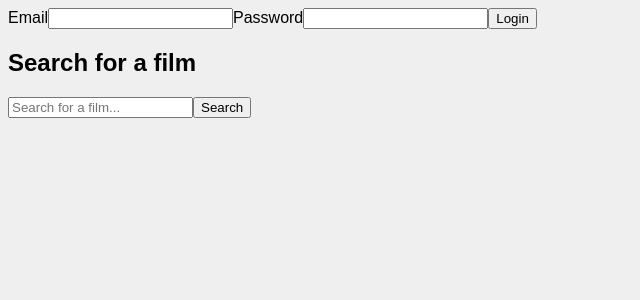
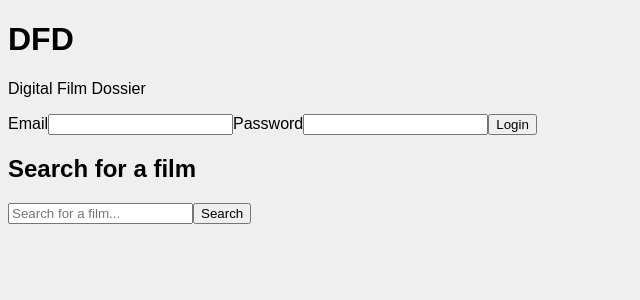
Before and after one commit to KeithWass/movie-journal, a React app in the folder frontend/: page / in a window 1280 px wide. Shown: the top 300 px of the page, without its empty margins (0-640 px from the left). Built offline with nearby package versions, Linux system fonts and the light colour scheme; the HTML template or start-up script is replaced by a standard one.

Commit message:
added header to main page

```diff
--- a/frontend/src/App.jsx
+++ b/frontend/src/App.jsx
@@ -5,6 +5,7 @@ import Logout from "./components/Logout";
 import MovieList from "./components/MovieList";
 import AddMovie from "./components/AddMovie";
 import MovieSearch from "./components/MovieSearch";
+import Header from "./components/Header";
 
 function App() {
   const [token, setToken] = useState("");
@@ -40,7 +41,7 @@ function App() {
 
   return (
     <>
-      {/* <button onClick={checkApi}>Check API</button> */}
+      <Header />
 
       {!token && <Login setToken={setToken} />}
 
--- /dev/null
+++ b/frontend/src/components/Header.jsx
@@ -0,0 +1,10 @@
+function Header() {
+  return (
+    <header>
+      <h1>DFD</h1>
+      <p>Digital Film Dossier</p>
+    </header>
+  );
+}
+
+export default Header;
```
